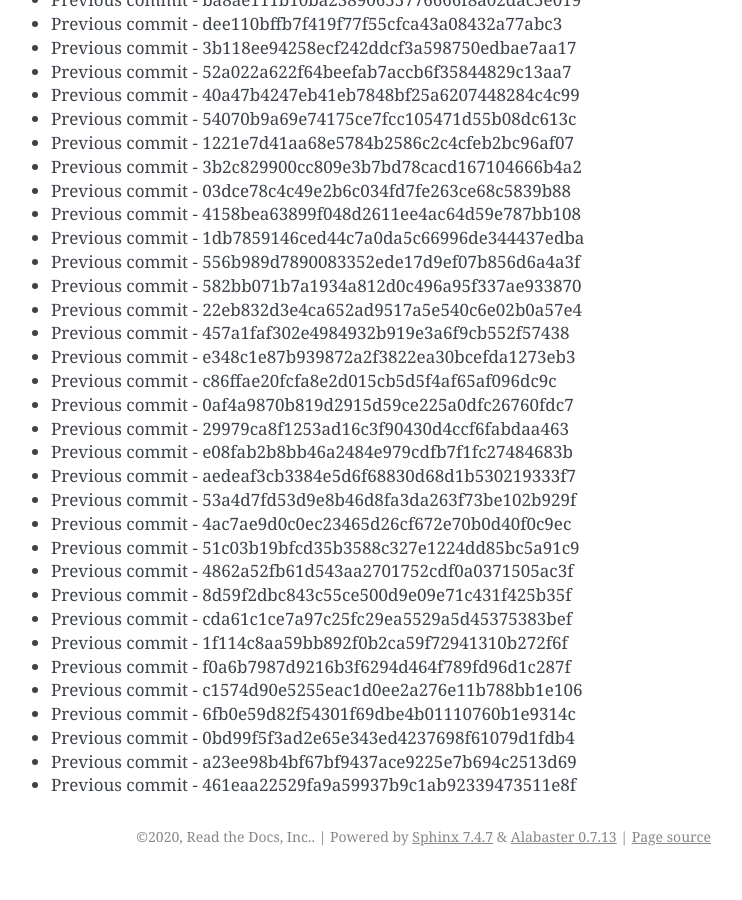
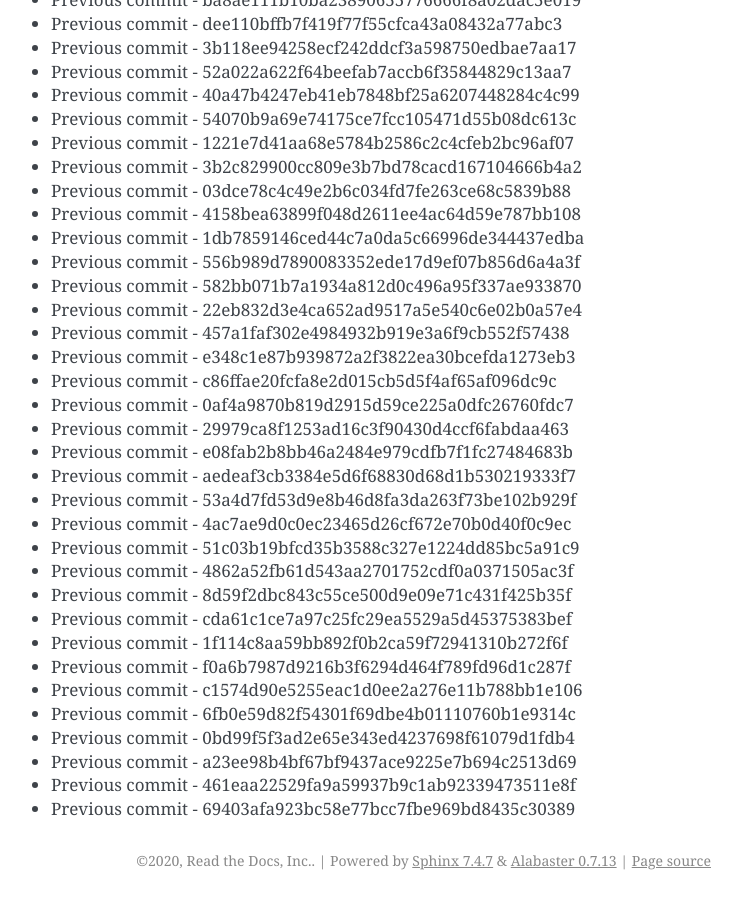
Before and after one commit to readthedocs/rtd-git-stresstest, a Sphinx documentation site: the page built from docs/updates.rst, in a window 1280 px wide and 900 px high, scrolled down 73331 px. Shown: the whole window, without its empty margins (399-1141 px from the left). Built offline with Sphinx 7.4.7, drawn with Linux system fonts in a browser that asks for light colours; before the commit the page ends 74207 px from its top, so only the background shows below that.

Commit message:
Generating commit from previous: 69403afa923bc58e77bcc7fbe969bd8435c30389

```diff
--- a/docs/updates.rst
+++ b/docs/updates.rst
@@ -3113,3 +3113,4 @@ It can be tested for any performance characteristics.
 * Previous commit - 0bd99f5f3ad2e65e343ed4237698f61079d1fdb4
 * Previous commit - a23ee98b4bf67bf9437ace9225e7b694c2513d69
 * Previous commit - 461eaa22529fa9a59937b9c1ab92339473511e8f
+* Previous commit - 69403afa923bc58e77bcc7fbe969bd8435c30389
```
